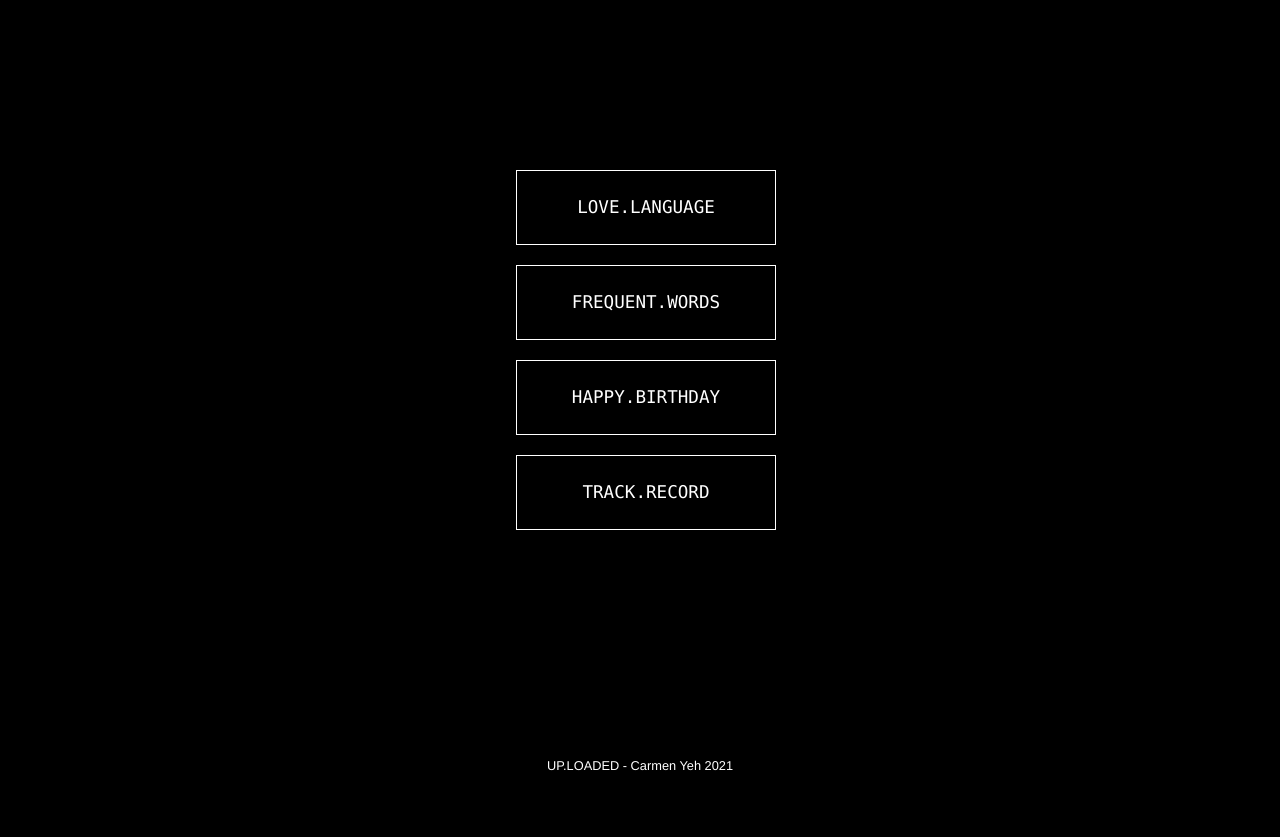
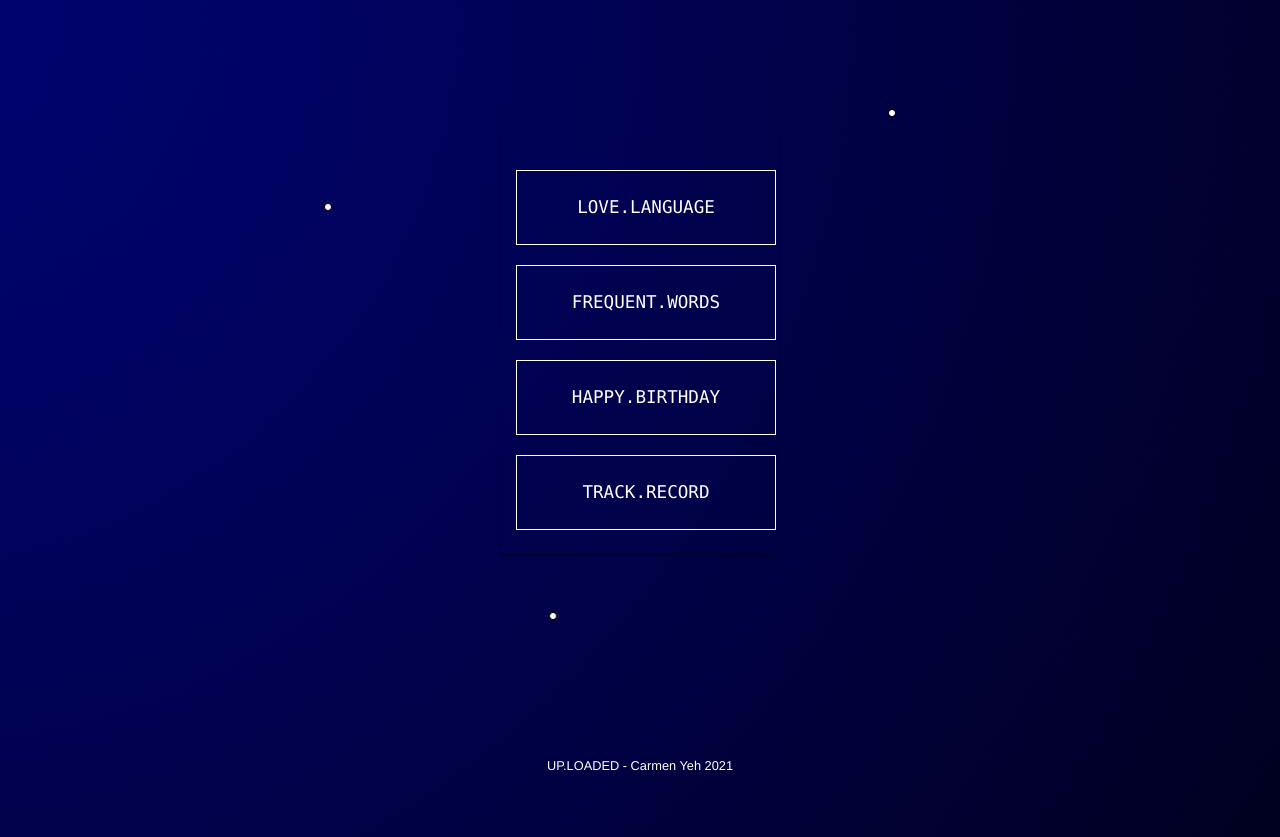
Before and after one commit to carmen-yeh/carmen-yeh.github.io, a React (Create React App) app in the folder frontend/: page /track-record in a window 1280 px wide. Shown: the part 5000-5837 px from the top of the page. Built offline with nearby package versions, Linux system fonts and the light colour scheme; what react-animations would draw is missing.

Commit message:
add background image

```diff
--- a/frontend/src/components/BottomNavigation.js
+++ b/frontend/src/components/BottomNavigation.js
@@ -40,10 +40,8 @@ function BottomNavigation() {
 
     return(
         <div style={{display: 'block', justifyContent:'center', paddingTop: 200, paddingBottom: 200}}>
-            <Card style={{width: '280px', backgroundColor: "#000000"}}>
+            <Card style={{width: '280px', backgroundColor: "transparent"}}>
                 <CardContent>
-                    {/* <Button text={"HOME"} link={"/"} />
-                    <Button text={"ABOUT"} link={"/about"} /> */}
                     <Button text={"LOVE.LANGUAGE"} link={"/love-language"} />
                     <Button text={"FREQUENT.WORDS"} link={"/frequent-words"} />
                     <Button text={"HAPPY.BIRTHDAY"} link={"/happy-birthday"} />
--- a/frontend/src/components/TopNavigation.js
+++ b/frontend/src/components/TopNavigation.js
@@ -1,5 +1,5 @@
 import React from "react";
-import "../components/topnavigation.css";
+import "../components/TopNavigation.css";
 
 
 function TopNavigation() {
--- a/frontend/src/pages/1-love-language/LoveLanguagePage.js
+++ b/frontend/src/pages/1-love-language/LoveLanguagePage.js
@@ -7,7 +7,7 @@ import TopNavigation from "../../components/TopNavigation";
 function LoveLanguagePage() {
 
     return(
-        <div>
+        <div id='background-red'>
             <TopNavigation/>
             <div id = 'lovelanguage'>
 
--- a/frontend/src/pages/1-love-language/lovelanguage.css
+++ b/frontend/src/pages/1-love-language/lovelanguage.css
@@ -1,5 +1,9 @@
 * {
   margin: 0;
+}
+
+#background-red {
+  background-image: url("../../assets/background.jpg");
 }
 
 #lovelanguage h1{
--- a/frontend/src/pages/2-frequent-words/FrequentWordsPage.js
+++ b/frontend/src/pages/2-frequent-words/FrequentWordsPage.js
@@ -6,6 +6,7 @@ import TopNavigation from "../../components/TopNavigation";
 function FrequentWordsPage() {
 
     return(
+        <div id='background-blue'>
             <div id = "frequentwords">
             <TopNavigation/>
                 <h1>
@@ -18,6 +19,7 @@ function FrequentWordsPage() {
                     <p2> UP.LOADED - Carmen Yeh 2021 </p2>
                 </div>
             </div>
+        </div>
     )
 }
 
--- a/frontend/src/pages/2-frequent-words/frequentwords.css
+++ b/frontend/src/pages/2-frequent-words/frequentwords.css
@@ -2,6 +2,10 @@
 
   margin: 0;
 
+}
+
+#background-blue {
+  background-image: url("../../assets/background2.jpg");
 }
 
 #frequentwords h1{
--- a/frontend/src/pages/3-happy-birthday/HappyBirthdayPage.js
+++ b/frontend/src/pages/3-happy-birthday/HappyBirthdayPage.js
@@ -7,6 +7,7 @@ import TopNavigation from "../../components/TopNavigation";
 function HappyBirthdayPage() {
 
     return(
+        <div id='background-red'>
             <div id = "happybirthday">
             <TopNavigation/>
             <h1>
@@ -37,6 +38,7 @@ function HappyBirthdayPage() {
                 <p2> UP.LOADED - Carmen Yeh 2021 </p2>
             </div>
             </div>
+        </div>
     )
 }
 
--- a/frontend/src/pages/3-happy-birthday/happybirthday.css
+++ b/frontend/src/pages/3-happy-birthday/happybirthday.css
@@ -1,6 +1,10 @@
 * {
   margin: 0;
 
+}
+
+#background-red {
+  background-image: url("../../assets/background.jpg");
 }
 
 #happybirthday h1{
--- a/frontend/src/pages/4-track-record/TrackRecordPage.js
+++ b/frontend/src/pages/4-track-record/TrackRecordPage.js
@@ -10,6 +10,7 @@ function TrackRecordPage() {
 
     return(
 
+         <div id='background-blue'>
 
             <div id = "trackrecord">
             <TopNavigation/>
@@ -21,7 +22,6 @@ function TrackRecordPage() {
                 <p>  time (2011 + 10)
                 sentiment.value,time, change; high.low.middle(){}////t on e of   vo i  ce if (communication.digitalised) perceived.emotions = 100% performed.emotions = 300%   }     print(record.of.relationship)
                                     </p>
-
             </div>
 
             <div style={{display: 'flex', justifyContent: "space-evenly"}}>
@@ -29,9 +29,12 @@ function TrackRecordPage() {
                 <LineGroup2 />
                 <LineGroup3 />
             </div>
+
             <BottomNavigation />
+
             <div id= "footer">
                 <p2> UP.LOADED - Carmen Yeh 2021 </p2>
+            </div>
             </div>
          </div>
 
--- a/frontend/src/pages/4-track-record/trackrecord.css
+++ b/frontend/src/pages/4-track-record/trackrecord.css
@@ -5,6 +5,10 @@ body{
 /*         background-image: url("./assets/background.jpg");*/
 /*    background-repeat: no-repeat;*/
 
+}
+
+#background-blue {
+  background-image: url("../../assets/background2.jpg");
 }
 
 #trackrecord h1{
--- a/frontend/src/pages/info/HomePage.js
+++ b/frontend/src/pages/info/HomePage.js
@@ -38,7 +38,7 @@ function HomePage() {
     return(
         <div>
             {window.innerWidth < 500 && <div> {displayMobile()} </div>}
-            {window.innerWidth >= 500 && <div> {displayDesktop()} </div>}
+            {window.innerWidth >= 500 && <div id='background'> {displayDesktop()} </div>}
         </div>
 
     )
--- a/frontend/src/pages/info/homepage.css
+++ b/frontend/src/pages/info/homepage.css
@@ -3,12 +3,15 @@
     margin-right: auto;
 }
 
+#background {
+    background-image: url("../../assets/backgroundhomepage.jpg");
+}
+
 div{
-      display: block;
-  background-color: #000000;
+    display: block;
     font-size: 1rem;
- color: white;
-  font-family: 'Menlo', 'Courier New', monospace;
+    color: white;
+    font-family: 'Menlo', 'Courier New', monospace;
     line-height: 1.4;
 }
 
@@ -28,7 +31,8 @@ img {
 }
 #footer{
     padding-bottom: 60px;
-    max-width: 90%;
+    padding-left: 5vw;
+    padding-right: 5vw;
 
 }
 #footer p{
```
Lines whose indentation alone changed are shown as unchanged.
